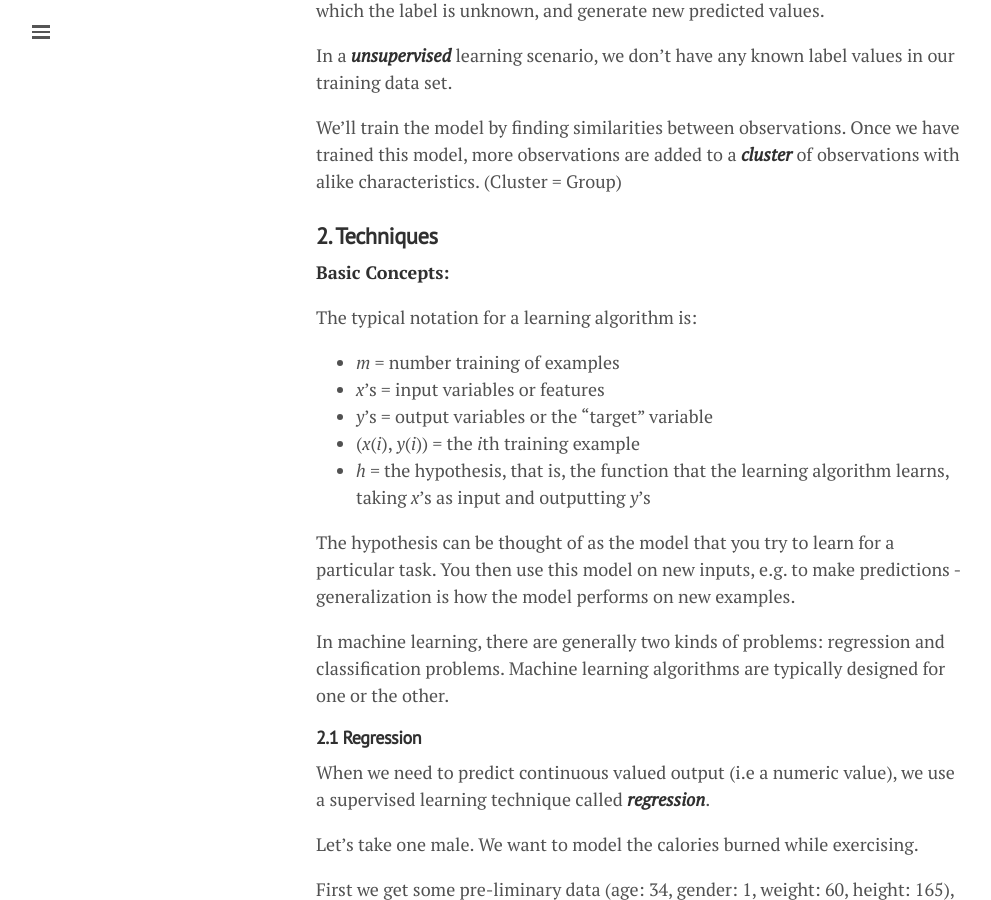
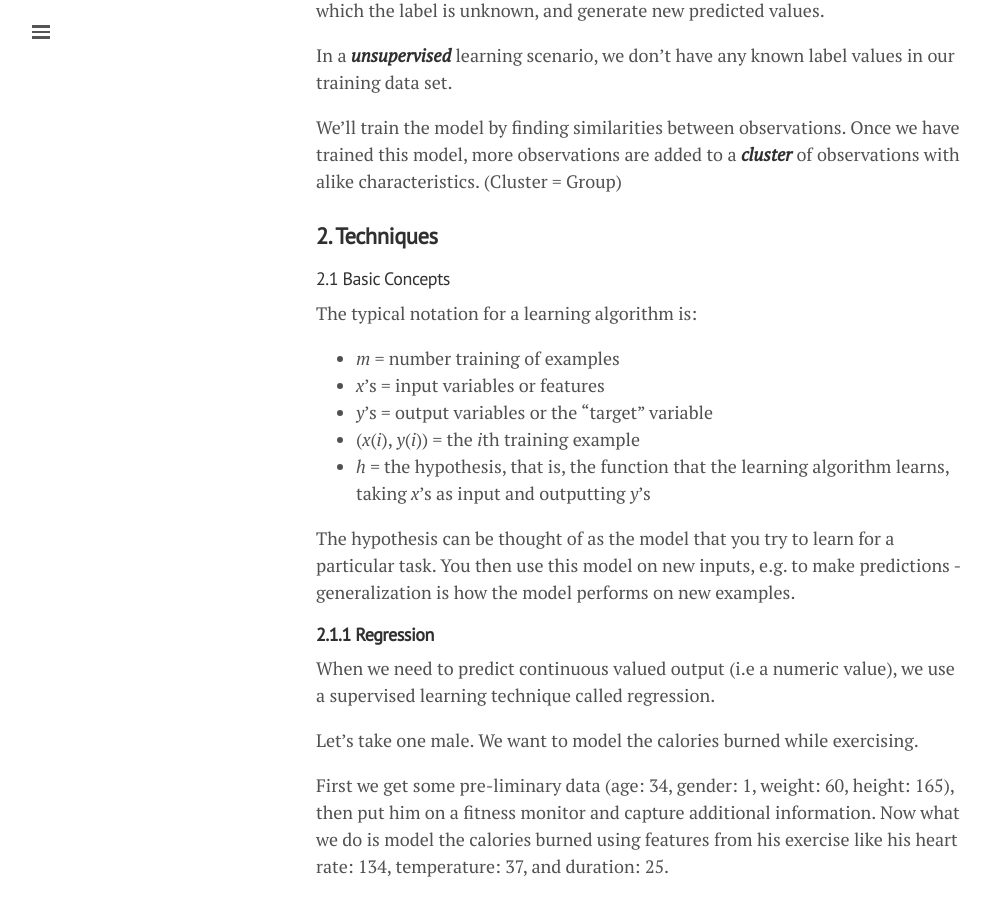
Before and after one commit to lgeurts/lgeurts.github.io, a Jekyll site: the page built from _posts/2018-06-29-artificial-intelligence-basics.md, in a window 1280 px wide and 900 px high, scrolled down 2640 px. Shown: the whole window, without its empty margins (0-991 px from the left). Built offline with Jekyll 4.4.1, drawn with Linux system fonts in a browser that asks for light colours; nearby versions of some CDN libraries.

Commit message:
Update 2018-06-29-artificial-intelligence-basics.md

```diff
--- a/_posts/2018-06-29-artificial-intelligence-basics.md
+++ b/_posts/2018-06-29-artificial-intelligence-basics.md
@@ -81,7 +81,7 @@ We'll train the model by finding similarities between observations. Once we have
 
 ### **2. Techniques**
 
-**Basic Concepts:**
+#### 2.1 Basic Concepts
 
 The typical notation for a learning algorithm is:
 
@@ -93,11 +93,9 @@ The typical notation for a learning algorithm is:
 
 The hypothesis can be thought of as the model that you try to learn for a particular task. You then use this model on new inputs, e.g. to make predictions - generalization is how the model performs on new examples.
 
-In machine learning, there are generally two kinds of problems: regression and classification problems. Machine learning algorithms are typically designed for one or the other.
+##### **2.1.1 Regression**
 
-#### **2.1 Regression**
-
-When we need to predict continuous valued output (i.e a numeric value), we use a supervised learning technique called ***regression***.
+When we need to predict continuous valued output (i.e a numeric value), we use a supervised learning technique called regression.
 
 Let's take one male. We want to model the calories burned while exercising.
 
```
